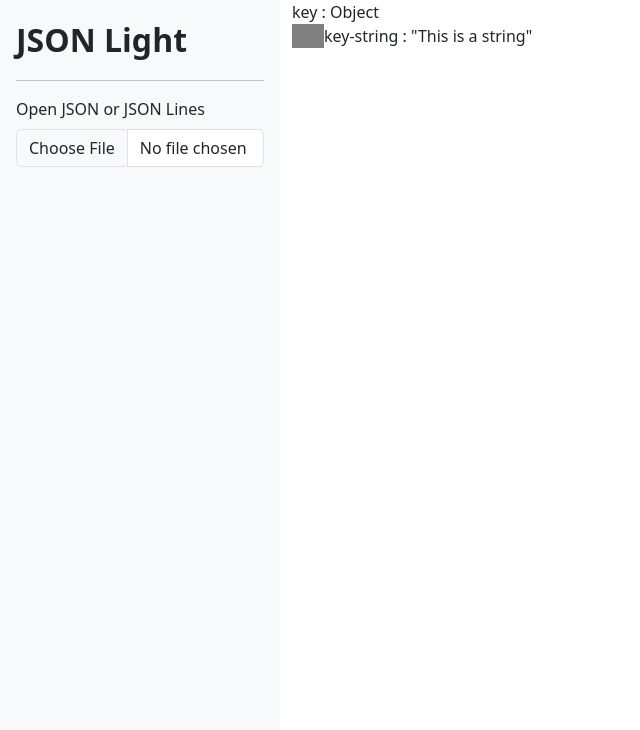
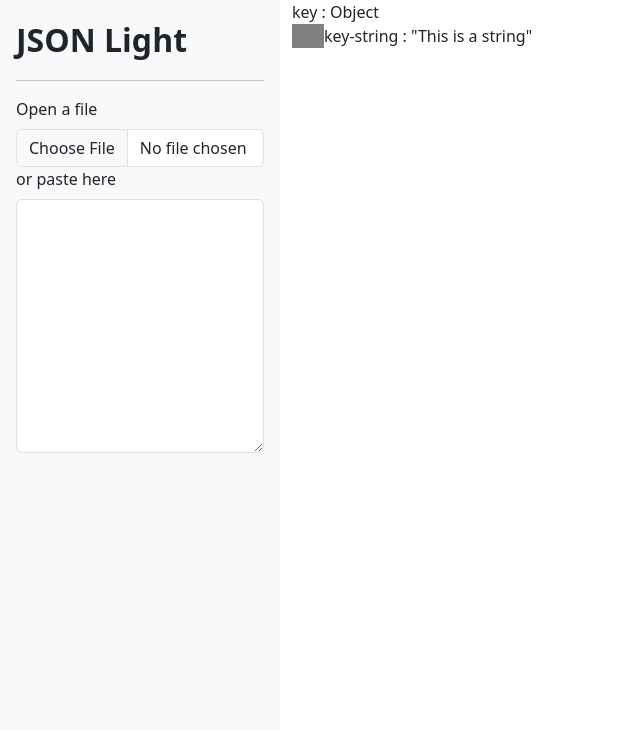
Before and after one commit to bluerose73/jsonlight, a plain HTML site: page assets/app.html in a window 1280 px wide. Shown: the top 730 px of the page, without its empty margins (0-640 px from the left). Drawn offline with nearby package versions, Linux system fonts and the light colour scheme.

Commit message:
feat: add textarea

```diff
--- a/assets/app.html
+++ b/assets/app.html
@@ -11,13 +11,21 @@
 
 <body>
   <main>
+
     <div class="sidebar d-flex flex-column flex-shrink-0 p-3 bg-light">
       <div class="fw-bold fs-2">JSON Light</div>
       <hr>
-      <label for="filepicker" class="form-label">Open JSON or JSON Lines</label>
-      <input type="file" class="form-control" id="filepicker" name="filepicker" accept=".json, .jsonl" />
-      <div class="mb-auto"></div>
+      <div>
+        <label for="filepicker" class="form-label">Open a file</label>
+        <input type="file" class="form-control" id="filepicker" name="filepicker" accept=".json, .jsonl">
+      </div>
+      <div>
+        <label for="paste" , class="form-label">or paste here</label>
+        <textarea class="form-control" id="paste" rows="10"></textarea>
+      </div>
+      <div <div class="mb-auto"></div>
       <hr>
+      <div>
         <a href="https://github.com/bluerose73/jsonlight" class="link-dark">
           <svg xmlns="http://www.w3.org/2000/svg" width="32" height="32" fill="currentColor" class="bi bi-github"
             viewBox="0 0 16 16">
@@ -26,6 +34,8 @@
           </svg>
         </a>
       </div>
+    </div>
+
     <div class="view container-fluid">
       <div class="kv d-flex flex-column">
         <div class="kv-root">
@@ -44,6 +54,7 @@
         </div>
       </div>
     </div>
+
     <script src="https://cdn.jsdelivr.net/npm/bootstrap@5.3.2/dist/js/bootstrap.bundle.min.js"
       integrity="sha384-C6RzsynM9kWDrMNeT87bh95OGNyZPhcTNXj1NW7RuBCsyN/o0jlpcV8Qyq46cDfL"
       crossorigin="anonymous"></script>
```
Lines whose indentation alone changed are shown as unchanged.
